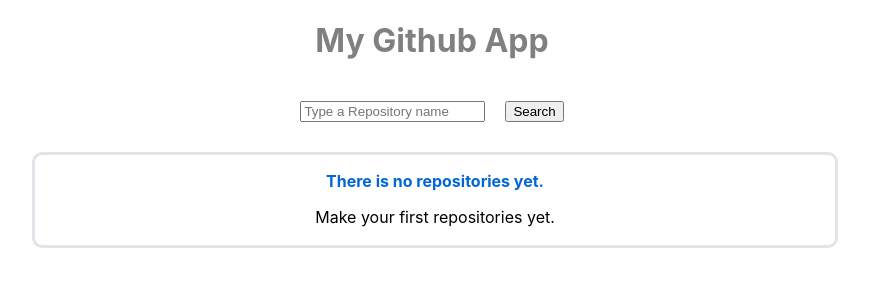
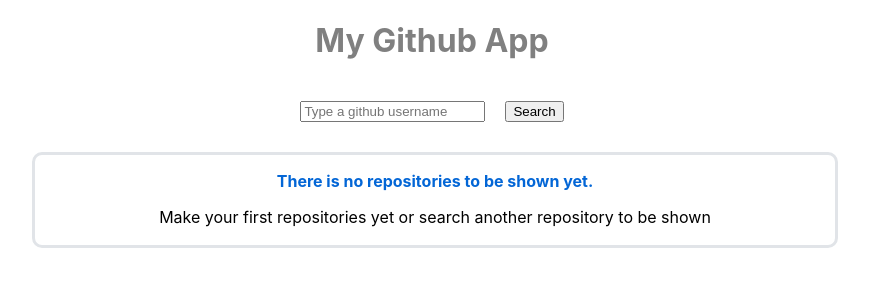
Before and after one commit to HasymiMuhamad/telkom-skilltest-hasymi-frontend, a React (Create React App) app: page / in a window 1280 px wide. Shown: the top 300 px of the page, without its empty margins (208-1077 px from the left). Built offline with nearby package versions, Linux system fonts and the light colour scheme.

Commit message:
handle hyperlink repositories title

```diff
--- a/src/component/HeaderSearch/HeaderSearch.js
+++ b/src/component/HeaderSearch/HeaderSearch.js
@@ -8,7 +8,7 @@
                 className="input-search"
                 type="text" id="search"
                 name="search"
-                placeholder="Type a Repository name"
+                placeholder="Type a github username"
                 onChange={onChange}
               />
               <button onClick={handleClick}>Search</button>
--- a/src/component/ListItem/ListItem.js
+++ b/src/component/ListItem/ListItem.js
@@ -10,15 +10,15 @@
                         data.map(item =>{
                             return (
                                 <div className="item">
-                                    <p className="item-title">{item.name}</p>
+                                    <p className="item-title"><a className="item-title-text" href={item.html_url}>{item.name}</a></p>
                                     <p className="item-desc">{item.description}</p>
                                 </div>
                             )
                         })
                     ) : (
                         <div className="item">
-                            <p className="item-title">There is no repositories yet.</p>
-                            <p className="item-desc">Make your first repositories yet.</p>
+                            <p className="item-title">There is no repositories to be shown yet.</p>
+                            <p className="item-desc">Make your first repositories yet or search another repository to be shown</p>
                         </div>
                     )
                 }
--- a/src/layout/index.css
+++ b/src/layout/index.css
@@ -57,4 +57,9 @@
   .item-title {
     color: #0366D6;
     font-weight: bold;
-  }
+}
+
+.item-title-text {
+    text-decoration: none;
+    color: #0366D6;
+}
```
